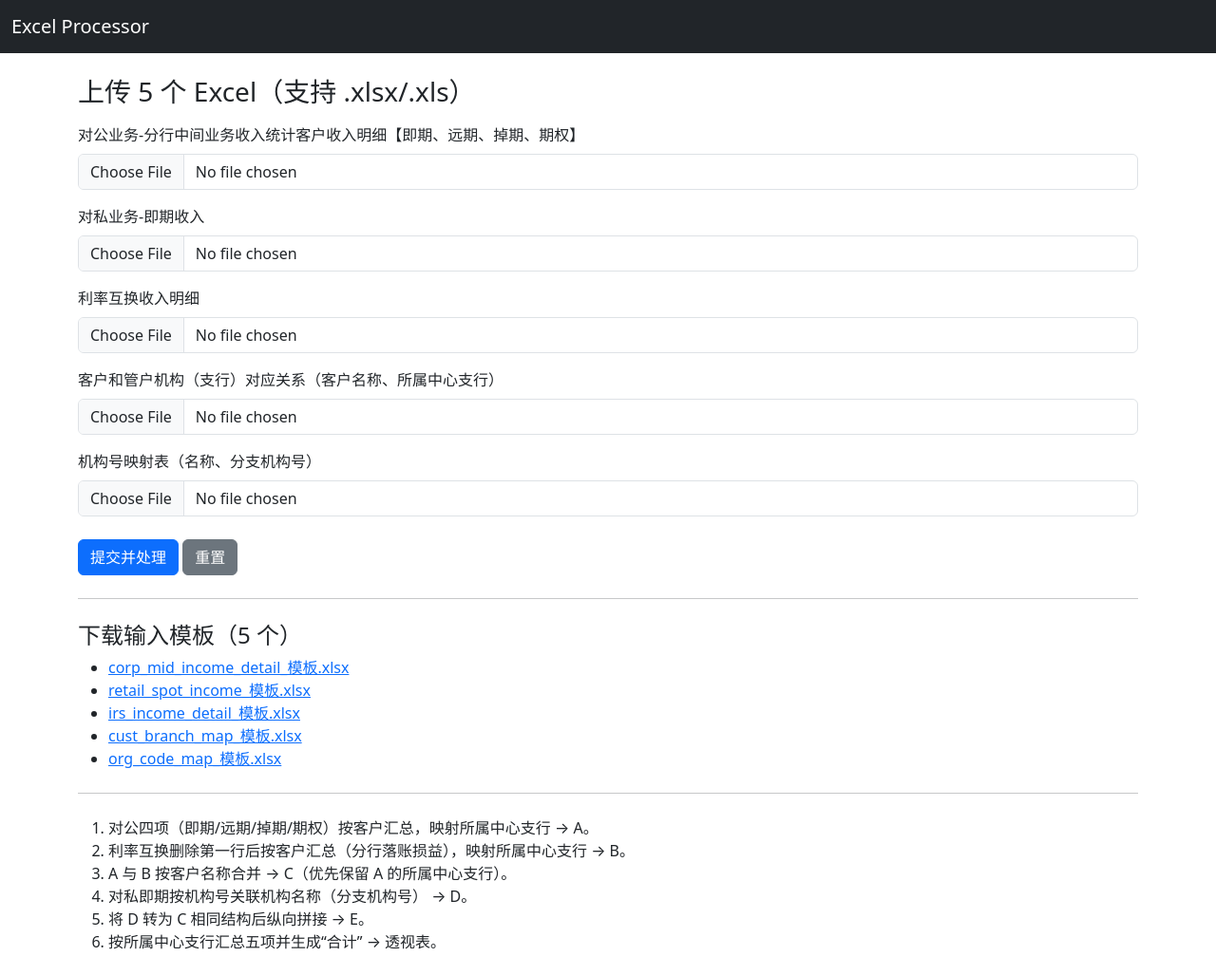
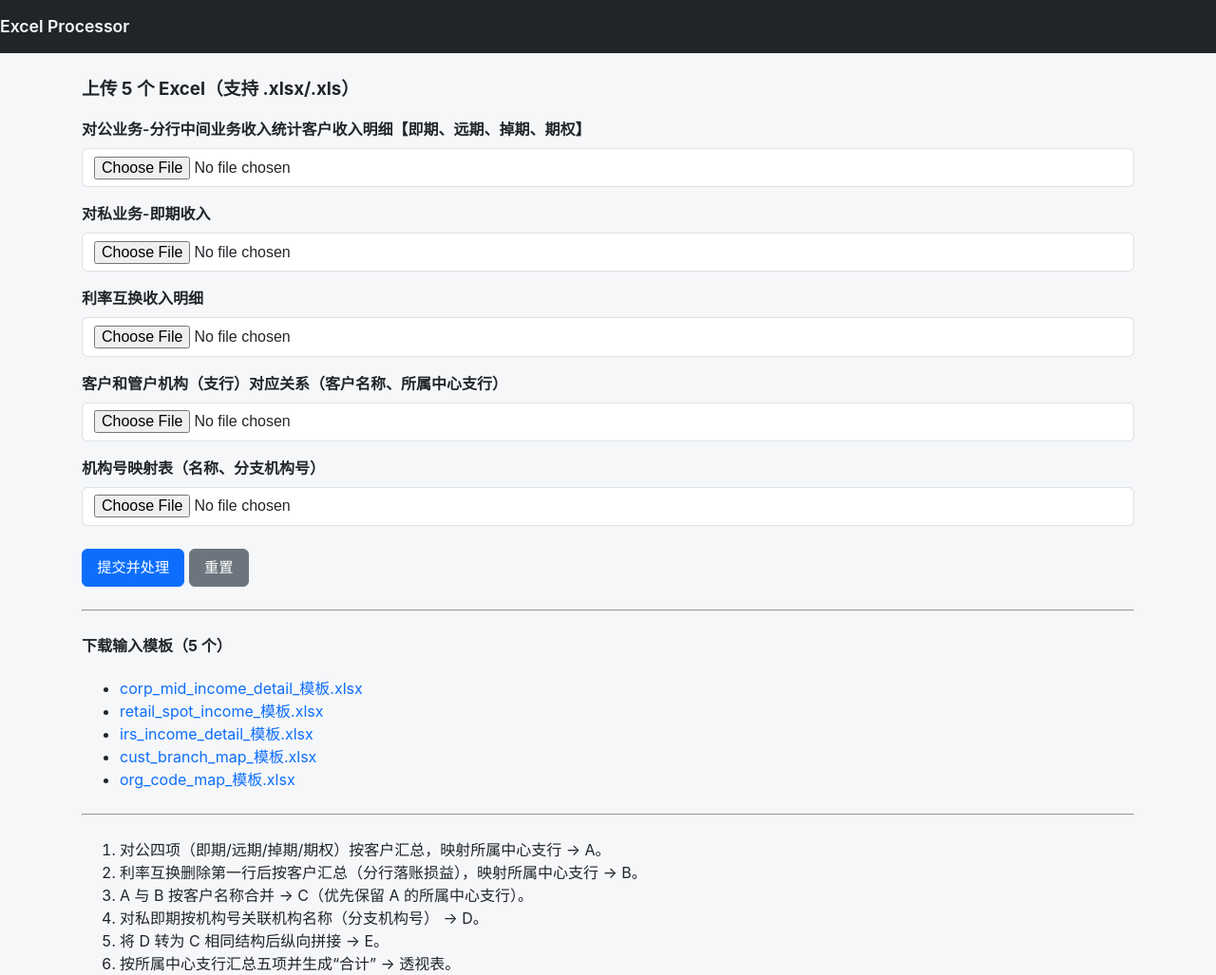
Before and after one commit to crawlerWPS/excel-pipeline, a Flask app: page / in a window 1280 px wide. Shown: the whole page at 95% size. Before the commit the page ends 1000 px from the top, so only its background shows below. Run offline with Flask 2, Linux system fonts and the light colour scheme.

Commit message:
requirements commit1

```diff
--- a/templates/base.html
+++ b/templates/base.html
@@ -4,14 +4,138 @@
   <meta charset="utf-8">
   <meta name="viewport" content="width=device-width, initial-scale=1">
   <title>Excel 处理流水线</title>
-  <link href="https://cdn.jsdelivr.net/npm/bootstrap@5.3.2/dist/css/bootstrap.min.css" rel="stylesheet">
+  <style>
+    /* ======= 基础与排版 ======= */
+    :root {
+      --primary: #0d6efd;
+      --primary-hover: #0b5ed7;
+      --secondary: #6c757d;
+      --secondary-hover: #5c636a;
+      --bg-dark: #212529;
+      --text-light: #f8f9fa;
+      --border: #dee2e6;
+      --muted: #6c757d;
+      --success: #198754;
+      --danger: #dc3545;
+      --warning: #ffc107;
+      --info: #0dcaf0;
+      --card-bg: #fff;
+      --body-bg: #f6f7f9;
+    }
+    * { box-sizing: border-box; }
+    html, body { height: 100%; }
+    body {
+      margin: 0; font-family: -apple-system,BlinkMacSystemFont,"Segoe UI",Roboto,
+      "Helvetica Neue",Arial,"Noto Sans","Liberation Sans",sans-serif,"Apple Color Emoji",
+      "Segoe UI Emoji","Segoe UI Symbol","Noto Color Emoji";
+      background: var(--body-bg); color: #212529; line-height: 1.5;
+    }
+    a { color: var(--primary); text-decoration: none; }
+    a:hover { text-decoration: underline; }
+
+    /* ======= 容器 ======= */
+    .container {
+      width: 100%; padding-left: 1rem; padding-right: 1rem; margin: 0 auto;
+      max-width: 1140px;
+    }
+
+    /* ======= 导航条 ======= */
+    .navbar { width: 100%; }
+    .navbar-dark { background: var(--bg-dark); color: var(--text-light); }
+    .navbar .container-fluid { display: flex; align-items: center; min-height: 56px; }
+    .navbar-brand {
+      color: var(--text-light); font-weight: 600; font-size: 1.1rem;
+    }
+    .navbar-brand:hover { color: #e9ecef; text-decoration: none; }
+
+    /* ======= 栅格系统（只实现页面用到的） ======= */
+    .row { display: flex; flex-wrap: wrap; margin-left: -0.5rem; margin-right: -0.5rem; }
+    .col-12 { padding-left: 0.5rem; padding-right: 0.5rem; width: 100%; }
+    .g-3 { row-gap: 1rem; column-gap: 1rem; }
+    .col-md-6 { padding-left: 0.5rem; padding-right: 0.5rem; width: 100%; }
+    @media (min-width: 768px) {
+      .col-md-6 { flex: 0 0 50%; max-width: 50%; }
+    }
+
+    /* ======= 按钮 ======= */
+    .btn {
+      display: inline-block; font-weight: 500; border: 1px solid transparent;
+      padding: 0.475rem 0.95rem; font-size: 0.95rem; line-height: 1.5;
+      border-radius: 0.375rem; cursor: pointer; user-select: none;
+      transition: background .15s ease,border-color .15s ease,box-shadow .15s ease;
+      text-align: center;
+    }
+    .btn:disabled { opacity: .65; cursor: not-allowed; }
+    .btn-primary {
+      color: #fff; background-color: var(--primary); border-color: var(--primary);
+    }
+    .btn-primary:hover { background-color: var(--primary-hover); border-color: var(--primary-hover); }
+    .btn-secondary {
+      color: #fff; background-color: var(--secondary); border-color: var(--secondary);
+    }
+    .btn-secondary:hover { background-color: var(--secondary-hover); border-color: var(--secondary-hover); }
+
+    /* ======= 表单 ======= */
+    .form-label { display: inline-block; margin-bottom: .5rem; font-weight: 600; }
+    .form-control {
+      display: block; width: 100%; padding: .475rem .75rem; font-size: 1rem;
+      background-color: #fff; background-clip: padding-box; border: 1px solid var(--border);
+      border-radius: .375rem; transition: border-color .15s ease, box-shadow .15s ease;
+    }
+    .form-control:focus {
+      border-color: var(--primary);
+      outline: 0; box-shadow: 0 0 0 .2rem rgba(13,110,253,.15);
+    }
+
+    /* ======= 警告框 ======= */
+    .alert {
+      position: relative; padding: .75rem 1rem; border: 1px solid transparent;
+      border-radius: .375rem; margin-bottom: 1rem;
+    }
+    .alert-success { color:#0f5132; background:#d1e7dd; border-color:#badbcc; }
+    .alert-danger  { color:#842029; background:#f8d7da; border-color:#f5c2c7; }
+    .alert-warning { color:#664d03; background:#fff3cd; border-color:#ffecb5; }
+    .alert-info    { color:#055160; background:#cff4fc; border-color:#b6effb; }
+
+    /* ======= 卡片 ======= */
+    .card {
+      background: var(--card-bg); border: 1px solid var(--border); border-radius: .5rem;
+      box-shadow: 0 1px 2px rgba(0,0,0,.04);
+    }
+    .card-body { padding: 1rem; }
+    .card-title { margin: 0 0 .25rem; font-size: 1.05rem; font-weight: 700; }
+    .card-subtitle { margin: 0 0 .75rem; font-size: .9rem; color: var(--muted); }
+
+    /* ======= 列表组 ======= */
+    .list-group { list-style: none; padding-left: 0; margin: 0; }
+    .list-group-item {
+      padding: .5rem .75rem; border-top: 1px solid var(--border);
+      background: #fff;
+    }
+    .list-group-flush .list-group-item:first-child { border-top: 0; }
+
+    /* ======= 代码块 & 文本色 ======= */
+    code {
+      padding: .1rem .25rem; border-radius: .25rem; background: #f1f3f5; font-family: ui-monospace,SFMono-Regular,Menlo,Monaco,Consolas,"Liberation Mono","Courier New",monospace;
+    }
+    .text-muted { color: var(--muted); }
+    .text-body-secondary { color: var(--muted); }
+
+    /* ======= 间距工具类（用到的） ======= */
+    .mb-3 { margin-bottom: 1rem; }
+    .mb-4 { margin-bottom: 1.5rem; }
+    .mt-3 { margin-top: 1rem; }
+    .mt-4 { margin-top: 1.5rem; }
+    .my-4 { margin-top: 1.5rem; margin-bottom: 1.5rem; }
+  </style>
 </head>
 <body>
-<nav class="navbar navbar-expand-lg navbar-dark bg-dark mb-4">
+<nav class="navbar navbar-dark mb-4">
   <div class="container-fluid">
     <a class="navbar-brand" href="{{ url_for('index') }}">Excel Processor</a>
   </div>
 </nav>
+
 <div class="container">
   {% with messages = get_flashed_messages(with_categories=true) %}
     {% if messages %}
@@ -22,6 +146,7 @@
   {% endwith %}
   {% block content %}{% endblock %}
 </div>
-<script src="https://cdn.jsdelivr.net/npm/bootstrap@5.3.2/dist/js/bootstrap.bundle.min.js"></script>
+
+<!-- 无外网时不加载任何 CDN JS，保持纯离线 -->
 </body>
 </html>
```
